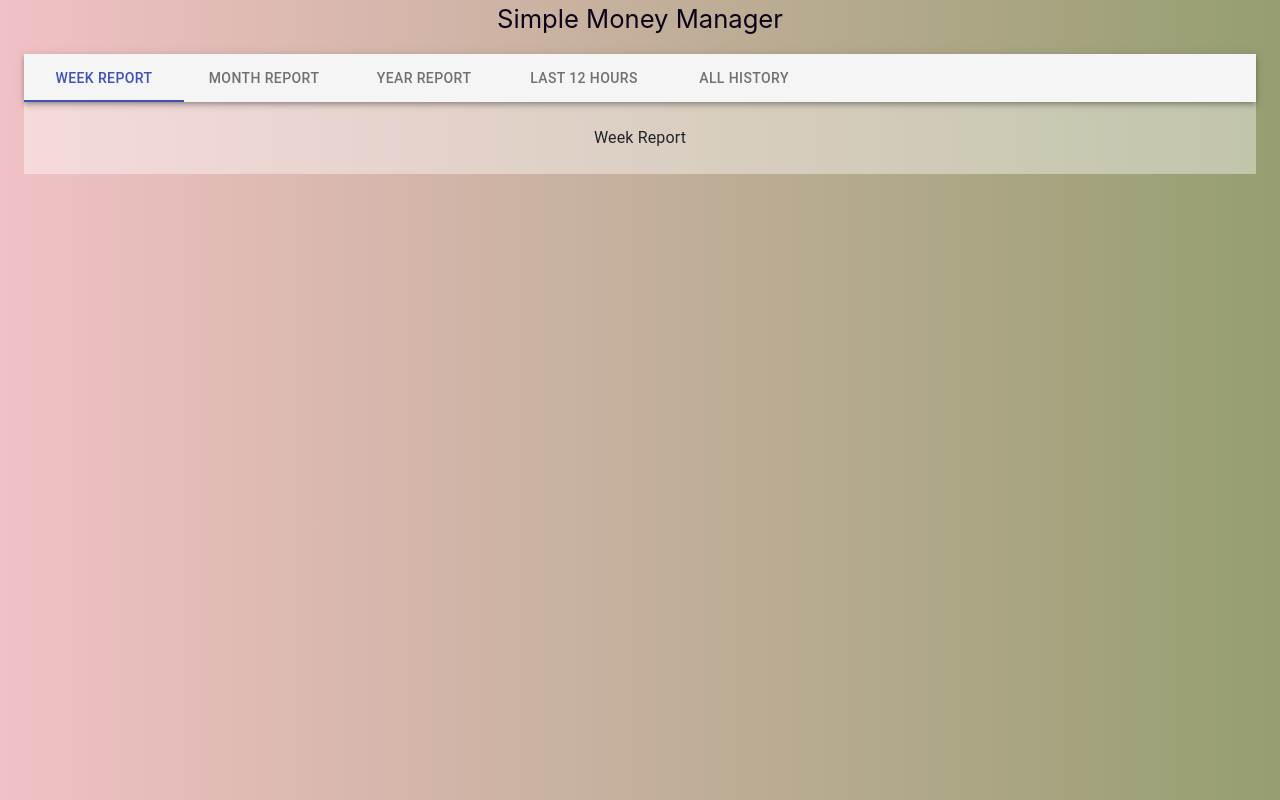
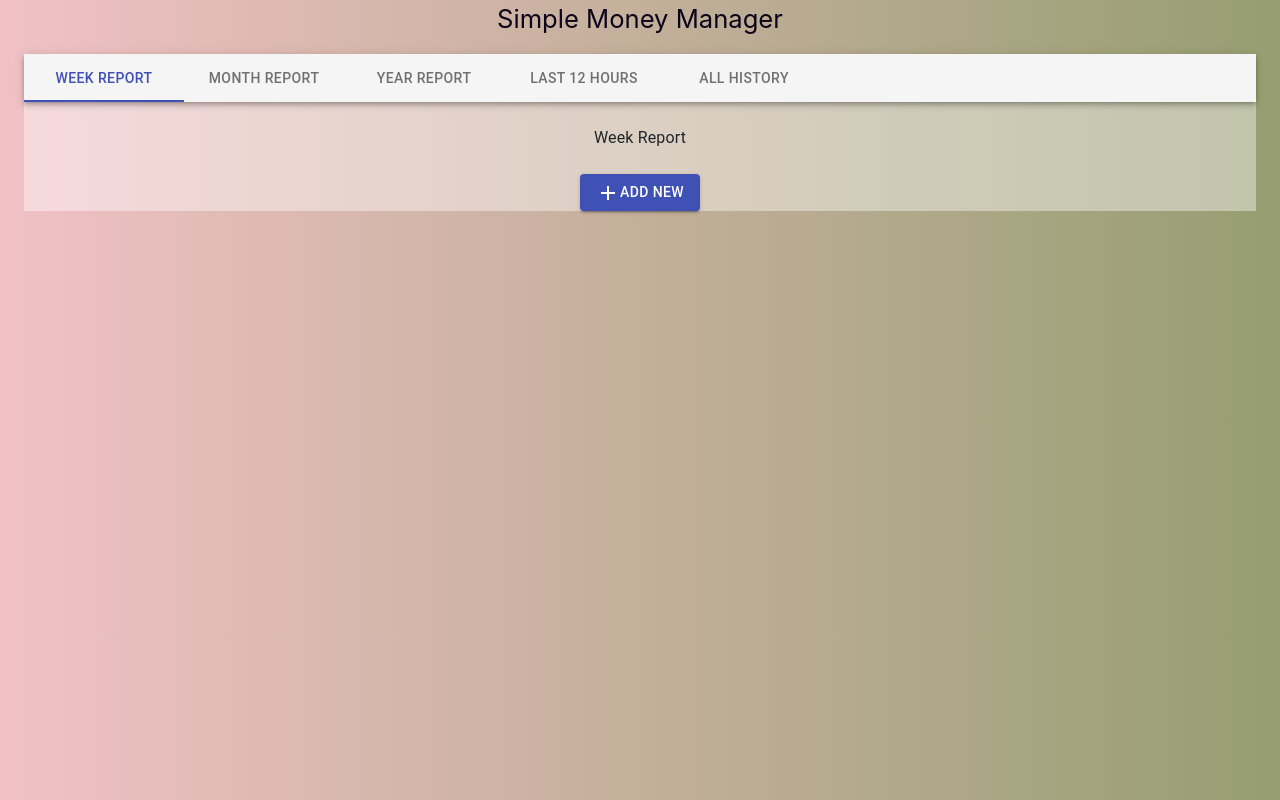
Before and after one commit to Chetan-Gudagamanal/money-manager-frontend, a React (Create React App) app: page / in a window 1280 px wide. Built offline with nearby package versions, Linux system fonts and the light colour scheme.

Commit message:
resolving bugs in previous commit(missed add new button)

```diff
--- a/src/Components/NavTabs.js
+++ b/src/Components/NavTabs.js
@@ -1,4 +1,3 @@
-
 import React from 'react';
 import PropTypes from 'prop-types';
 import { makeStyles } from '@material-ui/core/styles';
@@ -10,6 +9,7 @@ import Box from '@material-ui/core/Box';
 import {Link, useHistory} from "react-router-dom"
 import {Container} from "@material-ui/core"
 import { fade } from '@material-ui/core/styles/colorManipulator';
+import AddDataModel from "./AddDataModel/AddDataModel"
 
 function TabPanel(props) {
   const { children, value, index, ...other } = props;
@@ -100,6 +100,9 @@ export default function NavTabs() {
       <TabPanel value={value} index={4} >
         All History
       </TabPanel>
+      <span style={{marginLeft:"auto"}}>
+         <AddDataModel/>
+      </span>
     </div>
     </Container>
   );
```
